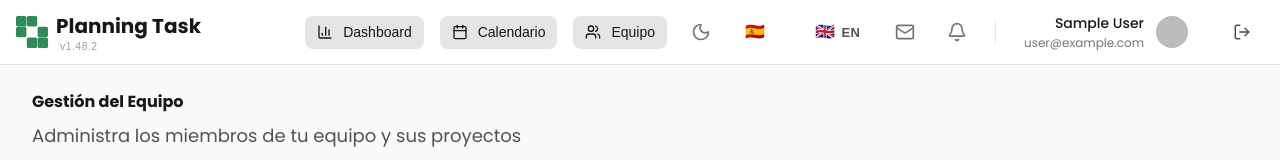
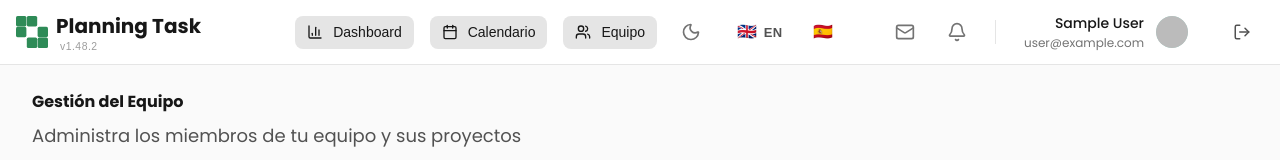
Before and after one commit to sergioramosv/planning-task, a Next.js app: page /team in a window 1280 px wide. Shown: the top 160 px of the page. Built offline with nearby package versions, Linux system fonts and the light colour scheme; no server answers; the database is empty; sample sign-in values are in the browser's storage.

Commit message:
fix: improve language switcher order and alignment

```diff
--- a/components/ui/LanguageSwitcher.module.css
+++ b/components/ui/LanguageSwitcher.module.css
@@ -1,32 +1,36 @@
 .container {
-  display: flex;
-  gap: 0.25rem;
+  display: inline-flex;
+  gap: 0.375rem;
   align-items: center;
   flex-shrink: 0;
+  height: 2.25rem;
 }
 
 .button {
-  display: flex;
+  display: inline-flex;
   align-items: center;
   justify-content: center;
   gap: 0.375rem;
-  min-width: 3.5rem;
-  padding: 0.5rem 0.625rem;
+  height: 2.25rem;
+  min-width: 3.75rem;
+  padding: 0 0.75rem;
   background: var(--surface);
   border: 1px solid var(--border);
-  border-radius: 0.375rem;
+  border-radius: 0.5rem;
   cursor: pointer;
-  transition: all 0.2s ease;
+  transition: all 0.15s ease;
   font-size: 0.8125rem;
   font-weight: 500;
   color: var(--text-secondary);
   flex-shrink: 0;
+  line-height: 1;
 }
 
 .button:hover {
   background: var(--surface-hover);
   border-color: var(--primary);
   color: var(--text-primary);
+  transform: translateY(-1px);
 }
 
 .button.active {
@@ -39,19 +43,27 @@
   font-size: 1rem;
   line-height: 1;
   flex-shrink: 0;
+  display: flex;
+  align-items: center;
 }
 
 .code {
   font-weight: 600;
   letter-spacing: 0.025em;
-  min-width: 1.25rem;
+  width: 1.25rem;
   text-align: center;
+  line-height: 1;
 }
 
 @media (max-width: 768px) {
   .button {
     min-width: 2.5rem;
-    padding: 0.375rem 0.5rem;
+    height: 2rem;
+    padding: 0 0.5rem;
+  }
+
+  .container {
+    height: 2rem;
   }
 
   .code {
--- a/components/ui/LanguageSwitcher.tsx
+++ b/components/ui/LanguageSwitcher.tsx
@@ -4,16 +4,12 @@ import { useLanguage, Language } from '@/contexts/LanguageContext';
 import styles from './LanguageSwitcher.module.css';
 
 const LANGUAGES = [
+  { code: 'en', name: 'English', flag: '🇬🇧' },
   { code: 'es', name: 'Español', flag: '🇪🇸' },
-  { code: 'en', name: 'English', flag: '🇬🇧' },
 ];
 
 export function LanguageSwitcher() {
   const { language, setLanguage } = useLanguage();
-
-  const handleLanguageChange = async (lang: Language) => {
-    await setLanguage(lang);
-  };
 
   return (
     <div className={styles.container}>
@@ -21,7 +17,7 @@ export function LanguageSwitcher() {
         <button
           key={lang.code}
           className={`${styles.button} ${language === lang.code ? styles.active : ''}`}
-          onClick={() => handleLanguageChange(lang.code as Language)}
+          onClick={() => setLanguage(lang.code as Language)}
           title={lang.name}
         >
           <span className={styles.flag}>{lang.flag}</span>
```
